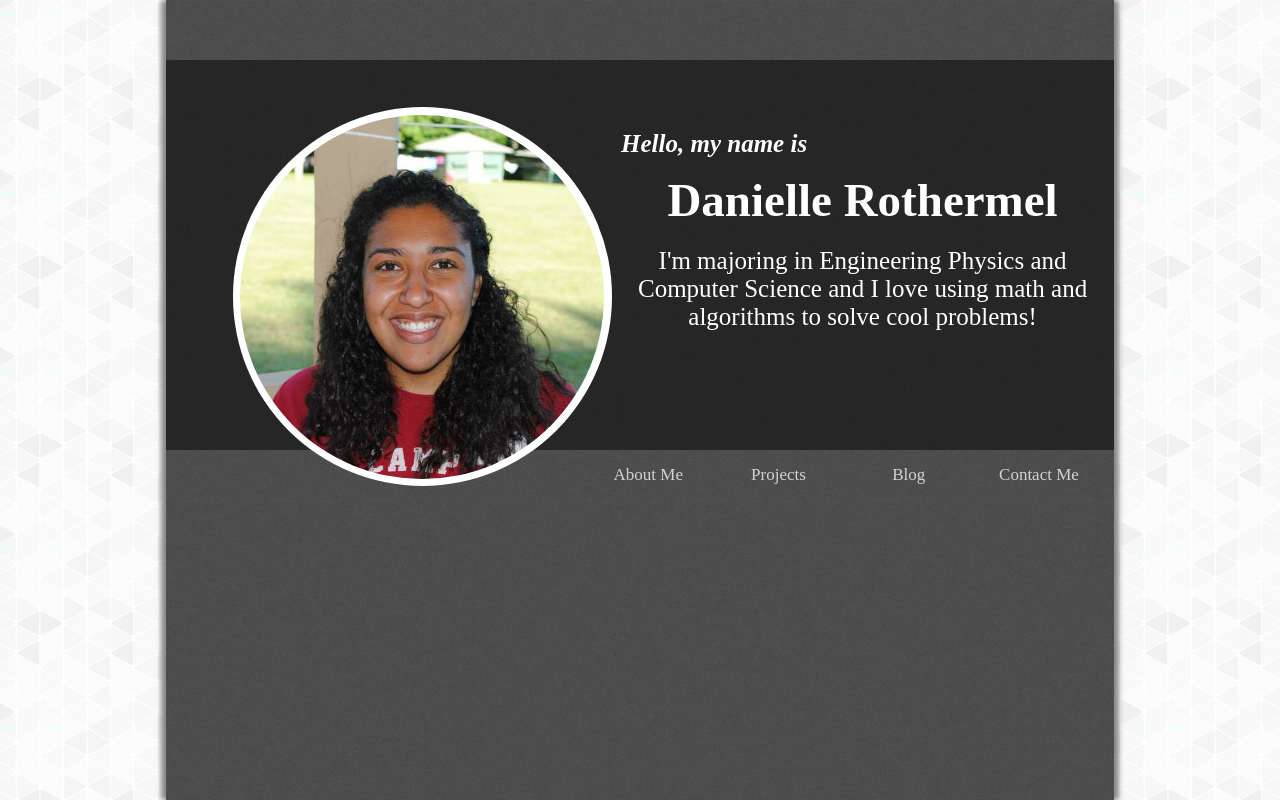
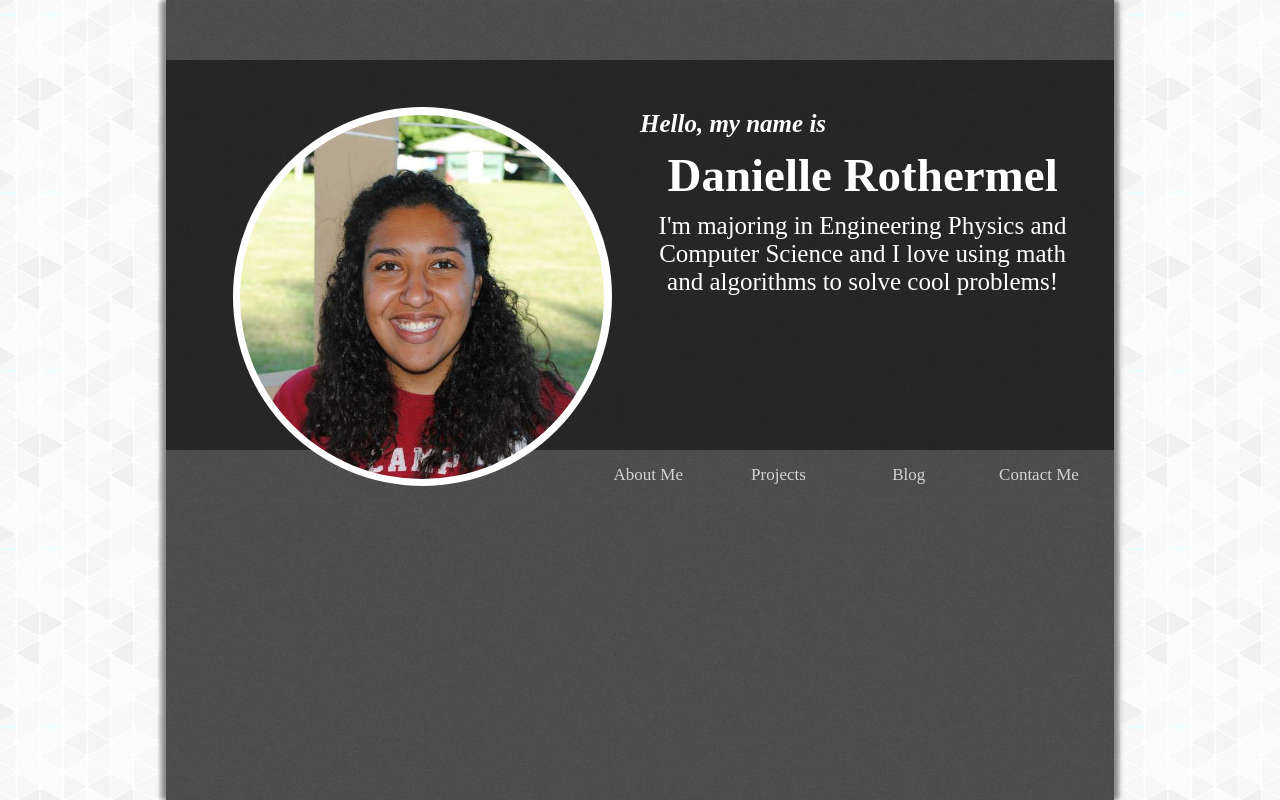
Before and after one commit to drotherm/daniellerothermel.com, a website: page app/index.html in a window 1280 px wide. Drawn offline with nearby package versions, Linux system fonts and the light colour scheme; some packages are replaced by stand-ins of ours; files that its build step writes are made by us from their sources; a web font is replaced by a local one.

Commit message:
Set a min width to prevent crazy things from happening. Fixed firefox compatability issues

```diff
--- a/app/styles/main.css
+++ b/app/styles/main.css
@@ -1,5 +1,7 @@
 /* Nothing here because everything I'm using thus far is a directive which needs to have its own style internally defined */
 html, body {
+
+  min-width:1000px; /* suppose you want minimun width of 1000px */
 
   width: 100%;
   height: 100%;
@@ -16,6 +18,7 @@ html, body {
   position: absolute;
   margin: 0px 13% 0px 13%;
 
+  min-width:740px;
   width: 74%;
   height: 100%;
 
@@ -30,6 +33,7 @@ html, body {
   position: absolute;
   margin: 10px 1% 10px 1%;
 
+  min-width: 725px;
   width: 98%;
   height: 100%;
 
@@ -42,7 +46,7 @@ html, body {
   margin-left: 87%;
   margin-top: 5%;
 
-  background-color: rgba(0,0,0, .5);
+  background-color: rgba(0,0,0,.5);
 
   width: 8%;
   height: 155px;
@@ -66,6 +70,7 @@ html, body {
   position: absolute;
   margin: 60px 0px 10px 0px;
 
+  min-width:740px;
   width: 100%;
   height: 390px;
 
@@ -75,10 +80,9 @@ html, body {
 .titletext{
   position: absolute;
 
-  margin-left: 48%;
-  margin-top: 20px;
+  margin-left: 50%;
 
-  width: 51%;
+  width: 47%;
   height: 350px;
 
   color: white;
@@ -89,14 +93,14 @@ html, body {
 .titletext h1{
   font-size: 47px;
   margin-top: 2px;
-  margin-bottom:20px;
+  margin-bottom:10px;
 }
 
 .titletext h2{
   font-size: 25px;
   font-style: italic;
   margin-top: 50px;
-  margin-bottom: 15px;
+  margin-bottom: 10px;
   text-align: left;
 }
 
@@ -109,23 +113,24 @@ html, body {
 #backcircle{
 
   position: absolute;
-  border-radius: 500px;
+  border-radius: 50%;
 
   margin-left: 7%;
   margin-top: 5%;
 
-  width: 20%;
-  padding: 20%;
-  box-sizing: border-box;
+  width: 40%;
+  height: 0;
+  padding-bottom: 40%;
+
   background: #fff;
 }
 
 #profilecircle{
   position: absolute;
-  border-radius: 500px;
+  border-radius: 50%;
 
-  margin-left: -48%;
-  margin-top: -48%;
+  margin-left: 2%;
+  margin-top: 2%;
 
   width: 96%;
   height: 96%;
```
